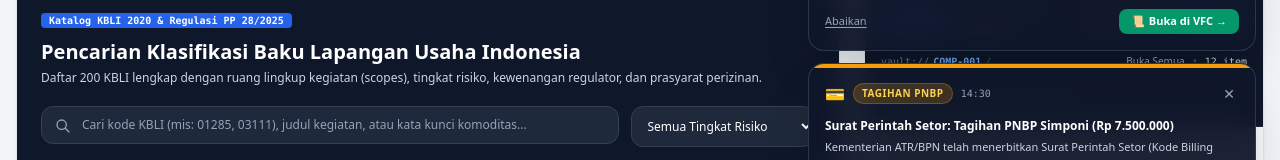
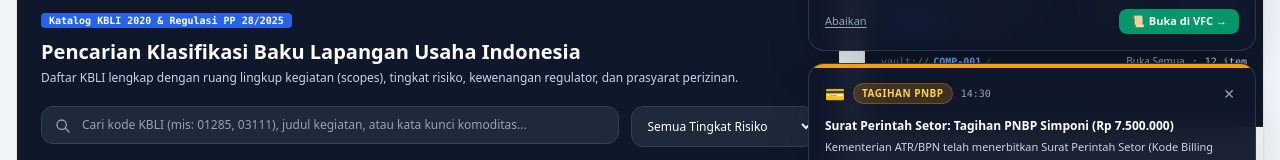
Before and after one commit to medhiwidjaja/domain-a1-portal, a Vue app: page / in a window 1280 px wide. Both pictures are taken after a click on the button "🔍 Cari Kode KBLI & Preview Aturan". Shown: the part 242-402 px from the top of the page. Built offline with nearby package versions, Linux system fonts and the light colour scheme.

Commit message:
fix(ui): update '200 KBLI' text to 'KBLI' in KbliSearch

```diff
--- a/src/components/KbliSearch.vue
+++ b/src/components/KbliSearch.vue
@@ -8,7 +8,7 @@
         </span>
         <h2 class="text-xl font-bold mt-2">Pencarian Klasifikasi Baku Lapangan Usaha Indonesia</h2>
         <p class="text-xs text-slate-300 mt-1">
-          Daftar 200 KBLI lengkap dengan ruang lingkup kegiatan (scopes), tingkat risiko, kewenangan regulator, dan prasyarat perizinan.
+          Daftar KBLI lengkap dengan ruang lingkup kegiatan (scopes), tingkat risiko, kewenangan regulator, dan prasyarat perizinan.
         </p>
       </div>
 
```
Also changed, not shown: 2 other files (tests, documents, lock files or other folders).
